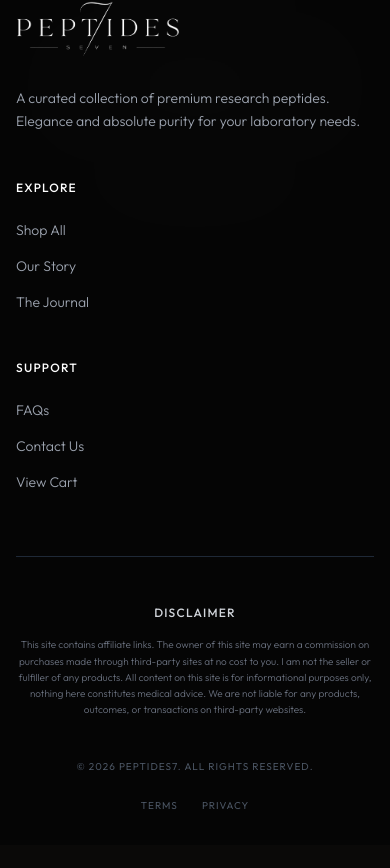
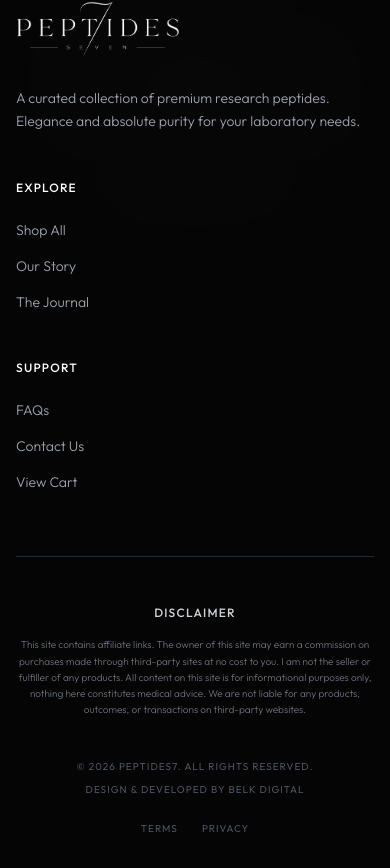
Before and after one commit to belk-digital/Scarlett-Peptides, a Next.js app: page /terms in a window 390 px wide. Shown: the part 4493-5361 px from the top of the page. Before the commit the page ends 5338 px from the top, so only its background shows below. Built offline with nearby package versions, Linux system fonts and the light colour scheme; a web font is replaced by a local one.

Commit message:
text reveal section responsive fix, add design by in footer

```diff
--- a/content/blog/ruo-meaning.mdx
+++ b/content/blog/ruo-meaning.mdx
@@ -32,4 +32,4 @@ When you purchase RUO materials, you are accepting a professional responsibility
 
 In exchange, you gain access to the raw materials driving the next generation of scientific discovery.
 
-> **Note**: Peptides 7 Medspa curated this catalog to bridge the gap between clinical precision and aesthetic elegance, but the core rule remains absolute: *these products are for research purposes only.*
+> **Note**: Peptides7 Medspa curated this catalog to bridge the gap between clinical precision and aesthetic elegance, but the core rule remains absolute: *these products are for research purposes only.*
--- a/src/app/layout.tsx
+++ b/src/app/layout.tsx
@@ -176,9 +176,14 @@ export default function RootLayout({
                 </div>
 
                 <div className="flex flex-col md:flex-row justify-between items-center gap-6 text-center md:text-left">
-                  <p style={{ color: '#4b5563' }} className="text-[10px] md:text-xs tracking-widest uppercase">
-                    &copy; {new Date().getFullYear()} Peptides7. All rights reserved.
-                  </p>
+                  <div className="flex flex-col gap-2 md:gap-3 items-center md:items-start">
+                    <p style={{ color: '#4b5563' }} className="text-[10px] md:text-xs tracking-widest uppercase">
+                      &copy; {new Date().getFullYear()} Peptides7. All rights reserved.
+                    </p>
+                    <p style={{ color: '#4b5563' }} className="text-[10px] tracking-widest uppercase">
+                      Design & Developed by <a href="https://belkdigital.com" target="_blank" rel="noopener noreferrer" className="hover:text-white transition-colors">Belk Digital</a>
+                    </p>
+                  </div>
                   <div className="flex gap-6 text-[10px] md:text-xs tracking-widest uppercase">
                     <Link href="/terms" style={{ color: '#4b5563' }} className="hover:text-white transition-colors">Terms</Link>
                     <Link href="/privacy" style={{ color: '#4b5563' }} className="hover:text-white transition-colors">Privacy</Link>
--- a/src/components/Header.tsx
+++ b/src/components/Header.tsx
@@ -157,7 +157,7 @@ export default function Header() {
               className="absolute bottom-12 flex flex-col items-center gap-4 text-center"
             >
               <span className="text-[10px] tracking-widest uppercase text-white/30">
-                PEPTIDES 7 COLLECTION
+                PEPTIDES7 COLLECTION
               </span>
               <div className="w-12 h-px bg-white/10"></div>
             </motion.div>
--- a/src/components/HomeClient.tsx
+++ b/src/components/HomeClient.tsx
@@ -278,7 +278,7 @@ export default function HomeClient({ allProducts, featuredProducts, recentPosts
         </div>
       </section>
 
-      {/* 2. WHY PEPTIDES 7 */}
+      {/* 2. WHY PEPTIDES7 */}
       <section ref={textSectionRef} className="py-24 md:py-32 bg-bg-base relative overflow-hidden flex flex-col items-center justify-center min-h-[60vh]">
         {/* Giant ambient quotation mark */}
         <div className="absolute top-1/4 left-1/2 -translate-x-1/2 -translate-y-1/2 text-[15rem] md:text-[40rem] text-white/[0.02] font-serif leading-none select-none pointer-events-none mt-20">
```
Also changed, not shown: public/manifest.json.
